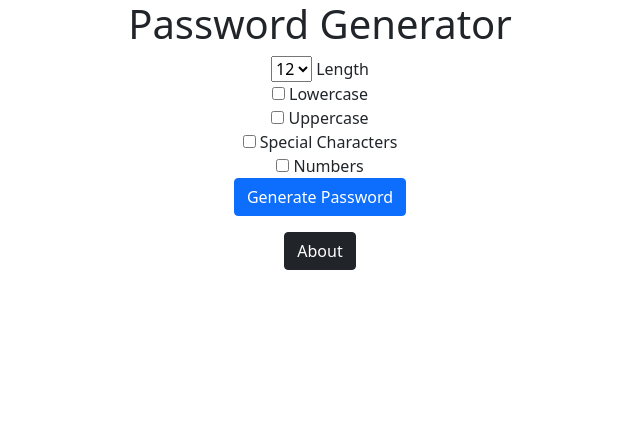
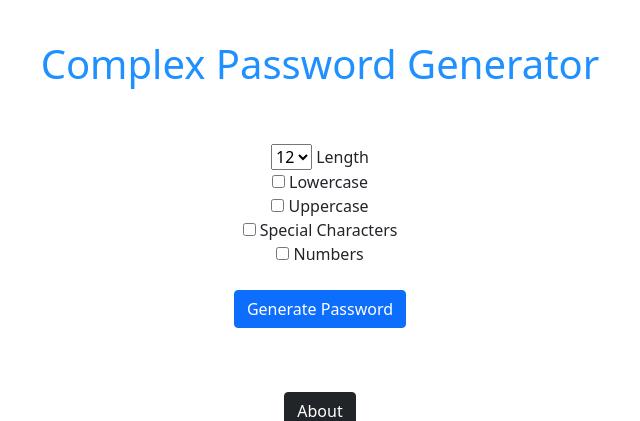
Before and after one commit to IT-Support-L2/Django3-PasswordGenerator, a Django app: page / in a window 1280 px wide. Shown: the top 421 px of the page, without its empty margins (320-960 px from the left). Run offline with Django 3.2, Linux system fonts and the light colour scheme.

Commit message:
Update home.html

```diff
--- a/password_generator/generator/templates/generator/home.html
+++ b/password_generator/generator/templates/generator/home.html
@@ -1,8 +1,9 @@
 <link href="https://cdn.jsdelivr.net/npm/bootstrap@5.0.0-beta3/dist/css/bootstrap.min.css" rel="stylesheet" integrity="sha384-eOJMYsd53ii+scO/bJGFsiCZc+5NDVN2yr8+0RDqr0Ql0h+rP48ckxlpbzKgwra6" crossorigin="anonymous">
 
 <div class="container text-center">
-<h1>Password Generator</h1>
-
+<h1 style="color: dodgerblue; margin-top: 1em;">Complex Password Generator</h1>
+<br>
+<br>
 <form action="{% url 'password' %}">
 <select name="length">
     <option value="8">8</option>
@@ -28,8 +29,11 @@
 <br>
 <input type="checkbox" name="numbers"> Numbers
 <br>
+<br>
 <input type="submit" value="Generate Password" class="btn btn-primary">
 </form>
+<br>
+<br>
 <a href="{% url 'about' %}" class="btn btn-dark"> About</a>
 
 </div>
```
